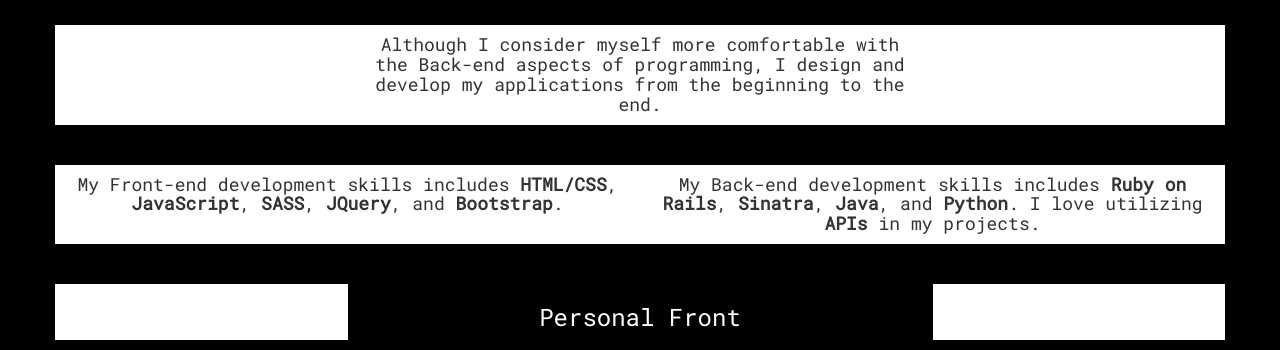
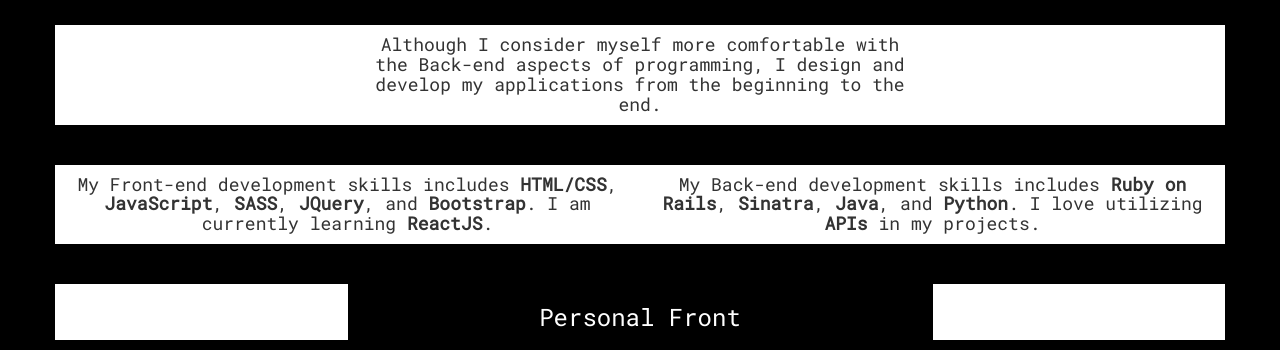
Before and after one commit to JimmyW17/JimmyW17.github.io, a plain HTML site: page index.html in a window 1280 px wide. Shown: the part 450-800 px from the top of the page. Drawn offline with nearby package versions, Linux system fonts and the light colour scheme.

Commit message:
updated skills

```diff
--- a/index.html
+++ b/index.html
@@ -51,7 +51,7 @@
           </div>
           <div class="row">
             <div class="col-md-6">
-              <h4>My Front-end development skills includes <strong>HTML/CSS</strong>, <strong>JavaScript</strong>, <strong>SASS</strong>, <strong>JQuery</strong>, and <strong>Bootstrap</strong>.</h4>
+              <h4>My Front-end development skills includes <strong>HTML/CSS</strong>, <strong>JavaScript</strong>, <strong>SASS</strong>, <strong>JQuery</strong>, and <strong>Bootstrap</strong>. I am currently learning <strong>ReactJS</strong>.</h4>
             </div>
             <div class="col-md-6">
               <h4>My Back-end development skills includes <strong>Ruby on Rails</strong>, <strong>Sinatra</strong>, <strong>Java</strong>, and <strong>Python</strong>. I love utilizing <strong>APIs</strong> in my projects.</h4>
```
